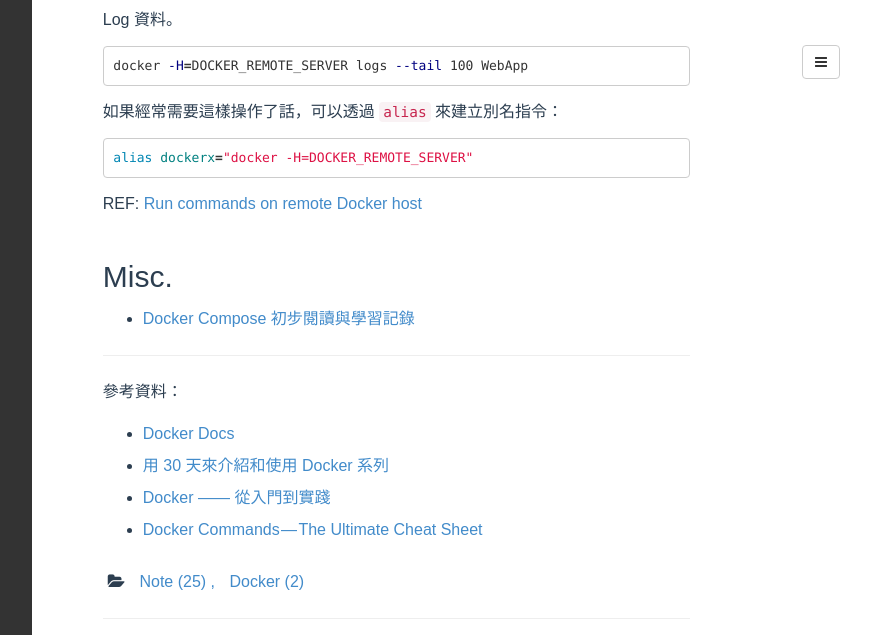
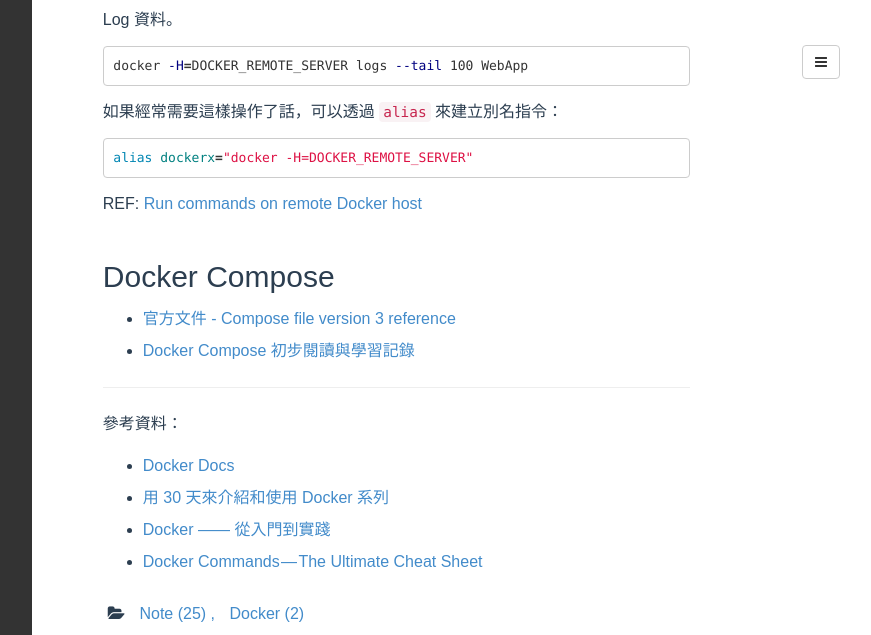
Before and after one commit to poychang/poychang.github.io, a Jekyll site: the page built from _posts/1970-01-01-note-docker.md, in a window 1280 px wide and 900 px high, scrolled down 3497 px, cut to the strip 0-635 px from the top of the window. Shown: the whole strip, without its empty margins (395-1266 px from the left). Built offline with Jekyll 4.4.1, drawn with Linux system fonts in a browser that asks for light colours; some web fonts are replaced; comment, search, counter and statistics services are not loaded.

Commit message:
alter note

```diff
--- a/_posts/1970-01-01-note-docker.md
+++ b/_posts/1970-01-01-note-docker.md
@@ -125,8 +125,9 @@
 
 REF: [Run commands on remote Docker host](https://gist.github.com/kekru/4e6d49b4290a4eebc7b597c07eaf61f2)
 
-## Misc.
+## Docker Compose
 
+- [官方文件 - Compose file version 3 reference](https://docs.docker.com/compose/compose-file/)
 - [Docker Compose 初步閱讀與學習記錄](http://blog.maxkit.com.tw/2017/03/docker-compose.html)
 
 ---
```
